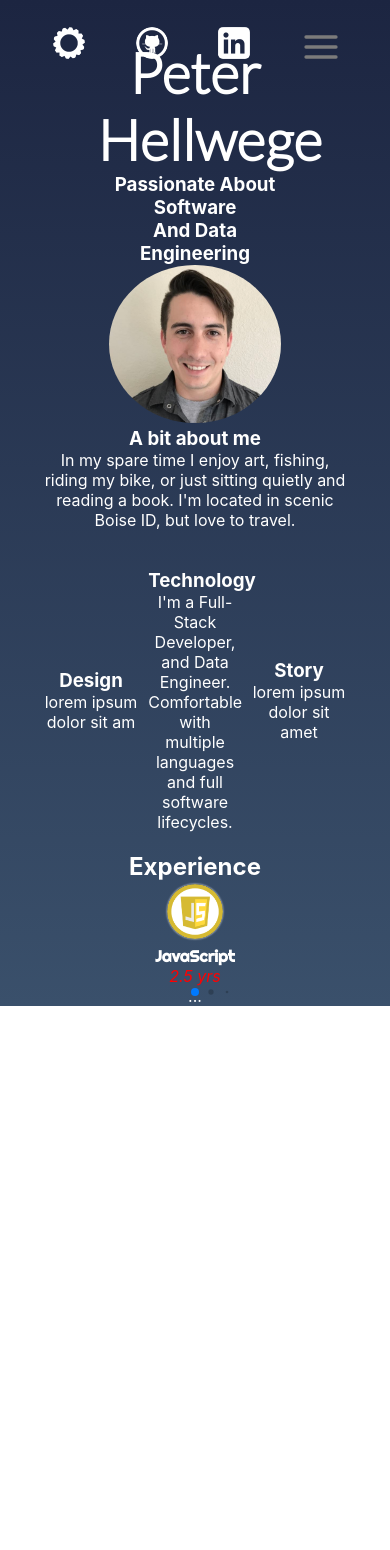
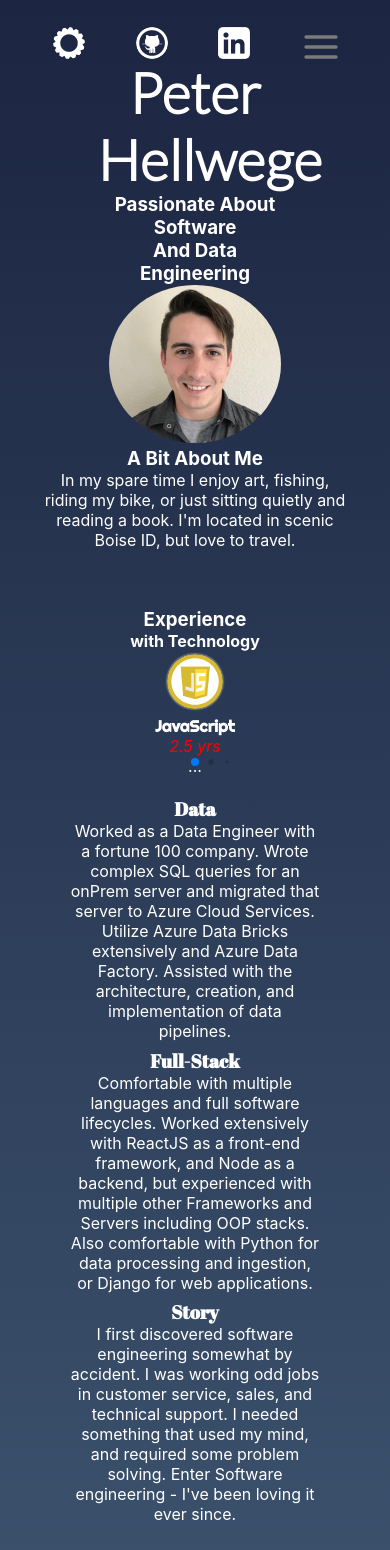
Before and after one commit to phellwege/KuonYagiStylePortfolio, a React (Create React App) app in the folder portfolio4.0/: page /#/AboutMe in a window 390 px wide. Before the commit the page ends 1006 px from the top, so only its background shows below. Built offline with nearby package versions, Linux system fonts and the light colour scheme.

Commit message:
added content to aboutme2 again

```diff
--- a/portfolio4.0/src/components/aboutMe1.js
+++ b/portfolio4.0/src/components/aboutMe1.js
@@ -14,8 +14,8 @@ export default (props) => {
                     </h3>
                 </div>
                 <div className='aboutSectionRight'>
-                        <img src={Headshot} id='headshot'/>
-                        <h3>A bit about me</h3>
+                        <img src={Headshot} alt='headshot img' id='headshot'/>
+                        <h3>A Bit About Me</h3>
                         <p>
                             In my spare time I enjoy art, fishing, riding my bike, or just sitting quietly and reading a book.
                             I'm located in scenic Boise ID, but love to travel.
--- a/portfolio4.0/src/components/aboutMe2.js
+++ b/portfolio4.0/src/components/aboutMe2.js
@@ -26,23 +26,8 @@ export default (props) => {
         <>
             <div className='sectionWrap'>
                 <div className='mainSection'>
-
-                    <div className='trifold'>
-                        <div>
-                            <h3>Design</h3>
-                            <p>lorem ipsum dolor sit am</p>
-                        </div>
-                        <div>
-                            <h3>Technology</h3>
-                            <p>I'm a Full-Stack Developer, and Data Engineer. Comfortable with multiple languages and full software lifecycles. </p>
-                        </div>
-                        <div>
-                            <h3>Story</h3>
-                            <p>lorem ipsum dolor sit amet</p>
-                        </div>
-                    </div>
-                    <br/>
-                    <h2>Experience</h2>
+                    <h3>Experience</h3>
+                        <h4>with Technology</h4>
                     <Swiper
                         pagination={{
                         dynamicBullets: true,
@@ -143,6 +128,23 @@ export default (props) => {
                         </SwiperSlide>
                         ...
                     </Swiper>
+                    <br/>
+                    <div className='trifold'>
+                        <div>
+                            <h3>Data</h3>
+                            <p>Worked as a Data Engineer with a fortune 100 company. Wrote complex SQL queries for an onPrem server and migrated that server to Azure Cloud Services. Utilize Azure Data Bricks extensively and Azure Data Factory. Assisted with the architecture, creation, and implementation of data pipelines.</p>
+                        </div>
+                        <div>
+                            <h3>Full-Stack</h3>
+                            <p>Comfortable with multiple languages and full software lifecycles. Worked extensively with ReactJS as a front-end framework, and Node as a backend, but experienced with multiple other Frameworks and Servers including OOP stacks. Also comfortable with Python for data processing and ingestion, or Django for web applications.</p>
+                        </div>
+                        <div>
+                            <h3>Story</h3>
+                            <p>I first discovered software engineering somewhat by accident. I was working odd jobs in customer service, sales, and technical support. I needed something that used my mind, and required some problem solving. Enter Software engineering - I've been loving it ever since.</p>
+                        </div>
+                    </div>
+                    <br/>
+
                 </div>
             </div>
         </>
--- a/portfolio4.0/src/components/section.css
+++ b/portfolio4.0/src/components/section.css
@@ -95,6 +95,11 @@ img#linkedinSocial {
 #section1RightTitle2 {
     display:none;
 }
+#Section3HeadShot {
+    width: 35%;
+    border-radius: 50%;
+    border: 5px solid #5BC0BE;
+}
 @media (max-width: 900px){
     .sectionWrap {
         display: flex;
--- a/portfolio4.0/src/components/section3.js
+++ b/portfolio4.0/src/components/section3.js
@@ -1,6 +1,7 @@
 import './section.css'
 import {  FullpageSection } from '@ap.cx/react-fullpage';
 import {Link} from 'react-router-dom';
+import HeadShot from '../static/HeadShot.jpeg';
 import Loading from './loading';
 export default (props) => {
 
@@ -36,8 +37,7 @@ export default (props) => {
                 </Link>
             </div>
             <div className='sectionRight'>
-                    {/* <Loading/> */}
-                    <h1>img</h1>
+                    <img src={HeadShot} alt='Headshot' id='Section3HeadShot'/>
                     <h1 className='numbers' id='aboutMePgNum'>0<FullpageSection.Number/></h1>
             </div>
         </div>
--- a/portfolio4.0/src/views/aboutMe.css
+++ b/portfolio4.0/src/views/aboutMe.css
@@ -1,5 +1,5 @@
 @import url('https://fonts.googleapis.com/css2?family=Righteous&display=swap');
-
+@import url('https://fonts.googleapis.com/css2?family=Abril+Fatface&display=swap');
 .aboutSectionRight {
     width: 25%;
     margin-right: 10%;
@@ -23,17 +23,19 @@
     color: white;
     margin-top: 10%;
 }
-
 .skills h4 {
     font-family: 'Righteous', cursive;
 }
 .trifold {
     display: flex;
     justify-content: space-around;
-    align-items: center;
+    align-items: top;
 }
-.trifold div{
+.trifold div {
     width: 30%;
+}
+.trifold div h3 {
+    font-family: 'Abril Fatface', cursive;
 }
 .skills p {
     text-align: center;
@@ -60,4 +62,15 @@
     .skills li div h4 {
         padding-left: 0;
     }
+    .trifold {
+        flex-direction: column;
+    }
+    .trifold div {
+        width: 80%;
+        margin-left: 10%;
+        margin-bottom: 2%;
+    }
+    .sectionWrap {
+        padding-top: 5%;
+    }
 }
```
